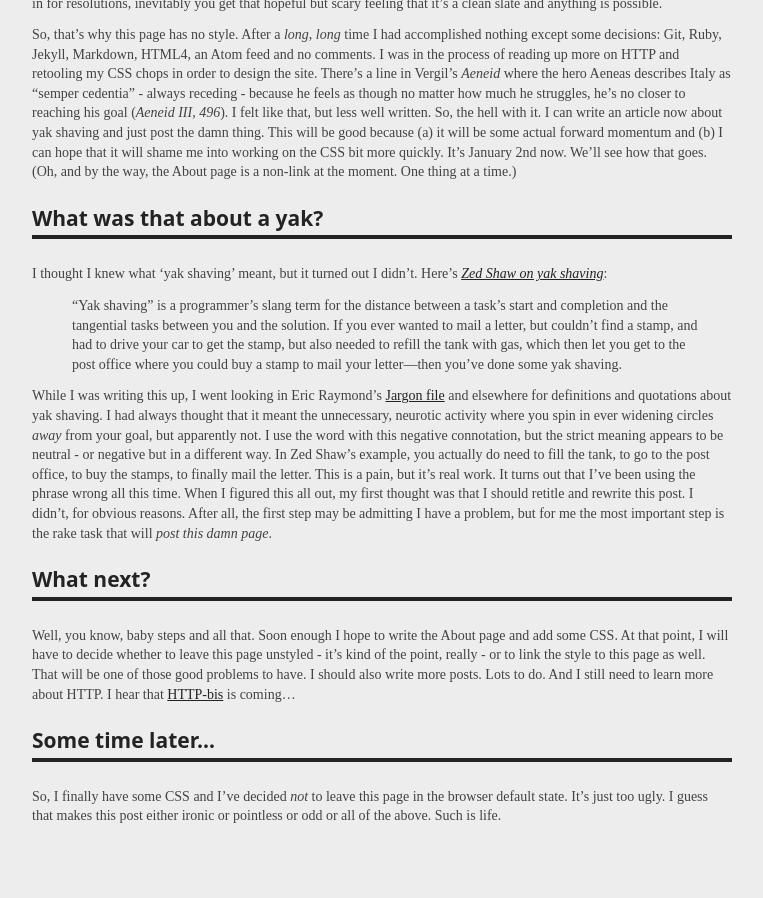
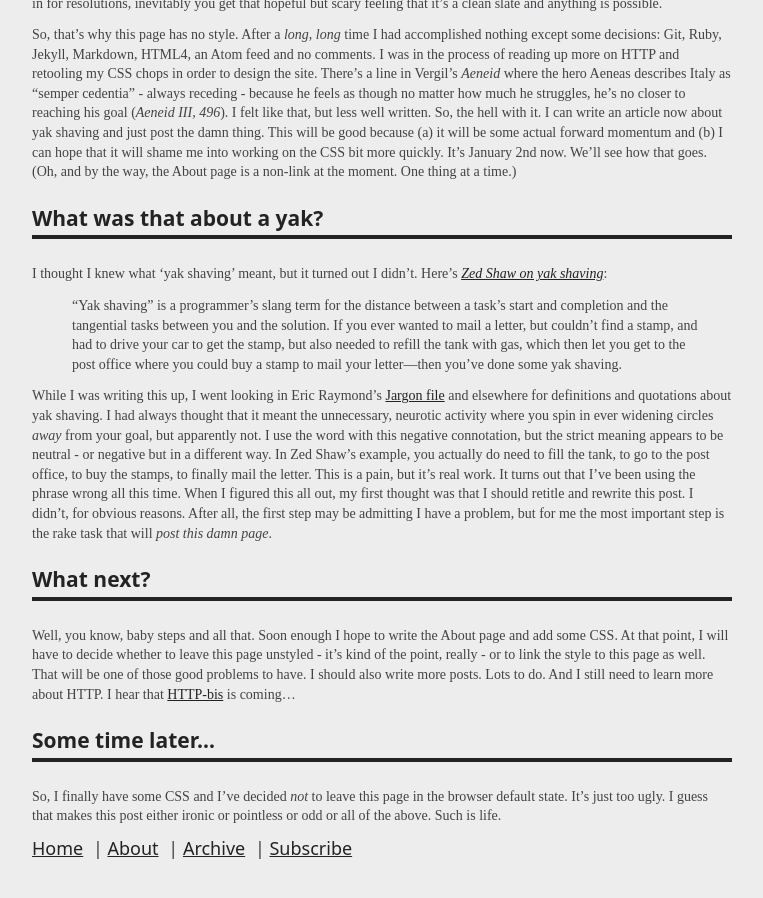
Before and after one commit to strogo/ithaca, a Jekyll site: the page built from _posts/2010-01-02-yak-shaving.md, in a window 1280 px wide and 900 px high, scrolled down 1290 px. Shown: the whole window, without its empty margins (258-1021 px from the left). Built offline with Jekyll 4.4.1, drawn with Linux system fonts in a browser that asks for light colours; Markdown is read by kramdown in place of the engine named in the settings; before the commit the page ends 2156 px from its top, so only the background shows below that.

Commit message:
Add a bottom navigation list to the post pages

```diff
--- a/_layouts/post.html
+++ b/_layouts/post.html
@@ -11,3 +11,12 @@ layout: default
 </div>
 
 {{ content }}
+
+<div id="footer">
+	<ul id="nav">
+		<li><a href="/">Home</a></li>
+		<li>| <a href="/about.html">About</a></li>
+		<li>| <a href="/archive.html">Archive</a></li>
+		<li>| <a href="/atom.xml">Subscribe</a></li>
+	</ul>
+</div>
```
